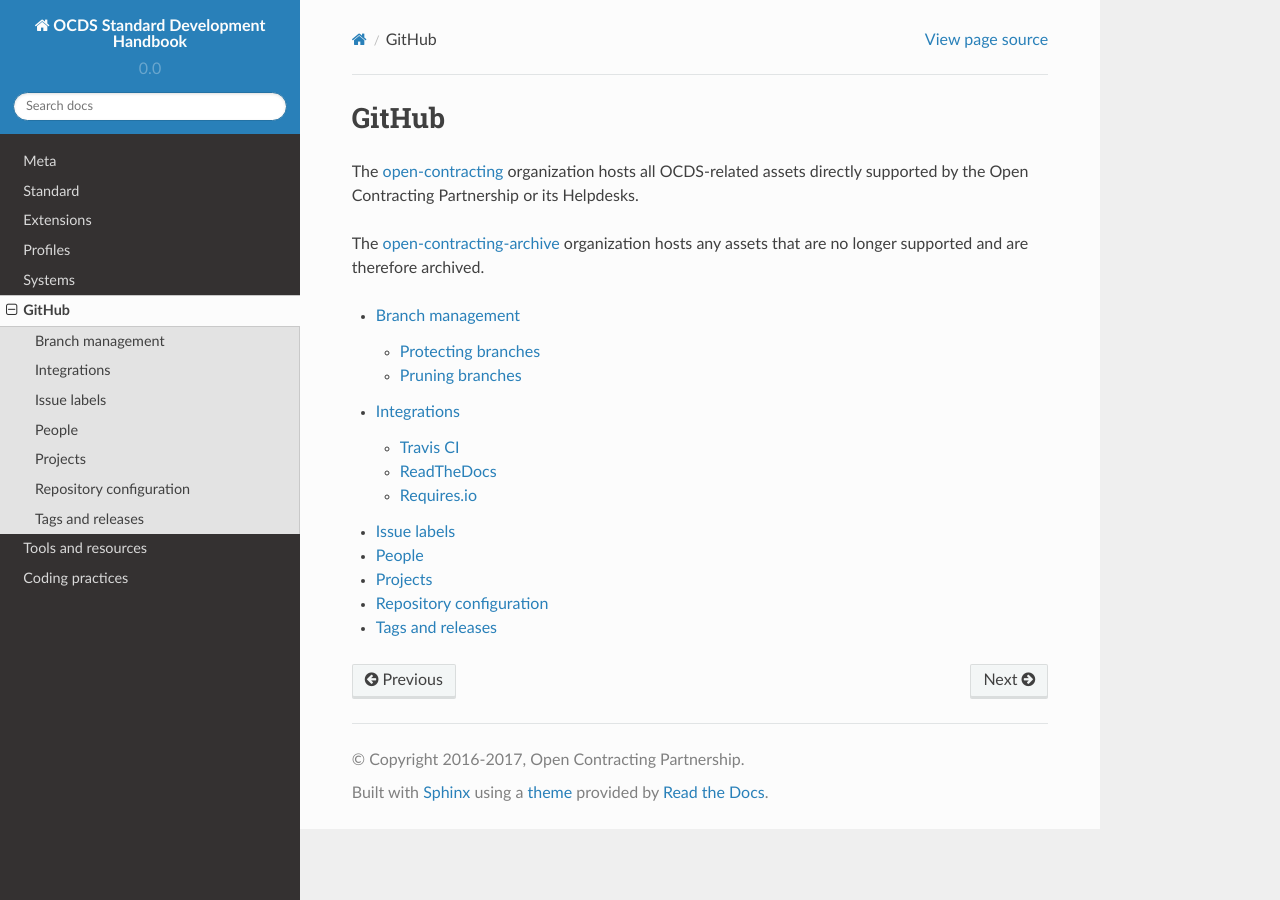
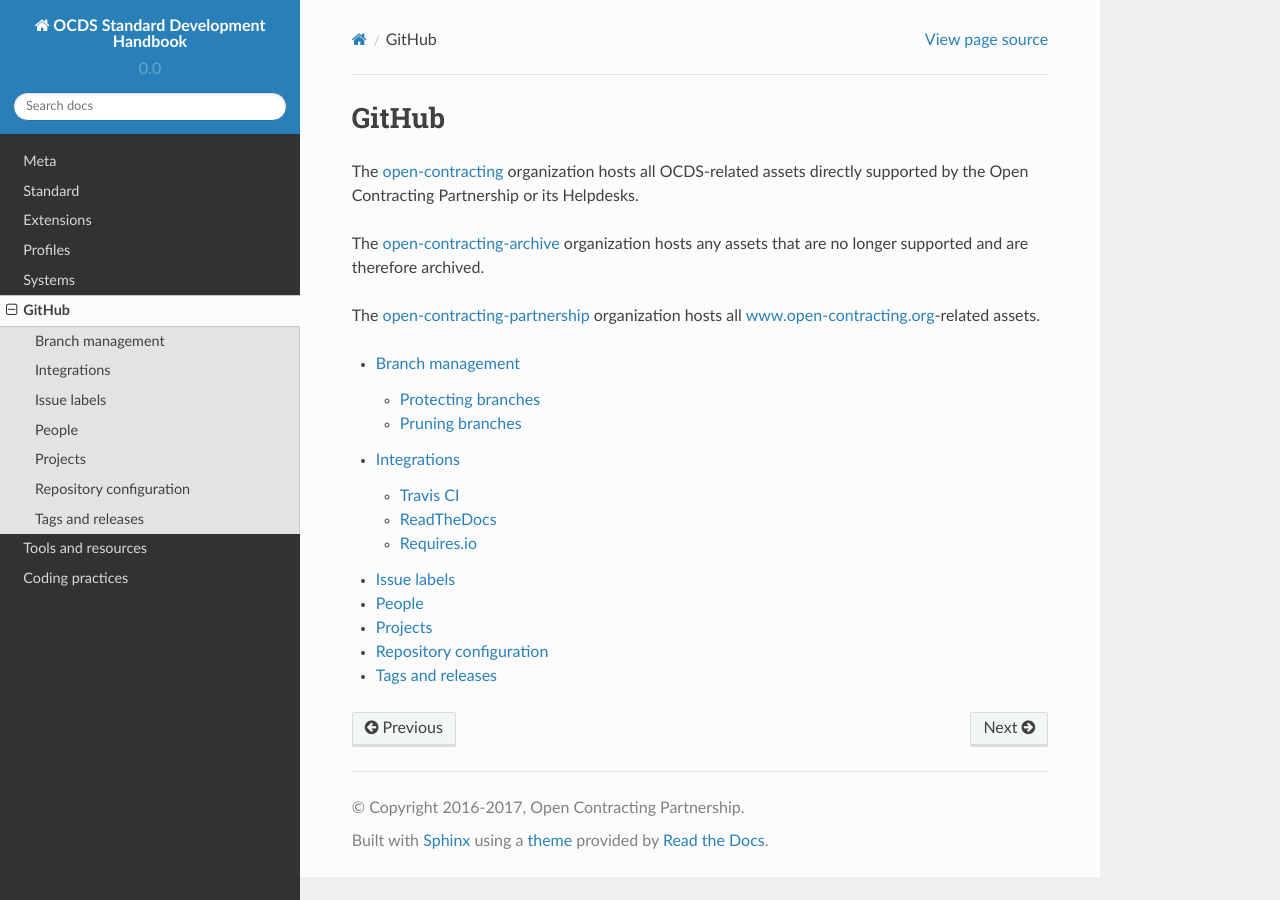
Before and after one commit to open-contracting/standard-development-handbook, a Sphinx documentation site: the page built from docs/github/index.md, in a window 1280 px wide. Built offline with Sphinx 7.4.7 and the Read the Docs theme 2.0.0, drawn with Linux system fonts in a browser that asks for light colours.

Commit message:
Add link to open-contracting-partnership organization

````diff
--- a/docs/github/index.md
+++ b/docs/github/index.md
@@ -3,6 +3,8 @@
 The [open-contracting](https://github.com/open-contracting/) organization hosts all OCDS-related assets directly supported by the Open Contracting Partnership or its Helpdesks.
 
 The [open-contracting-archive](https://github.com/open-contracting-archive/) organization hosts any assets that are no longer supported and are therefore archived.
+
+The [open-contracting-partnership](https://github.com/open-contracting-partnership/) organization hosts all [www.open-contracting.org](https://www.open-contracting.org/)-related assets.
 
 ```eval_rst
 .. toctree::
````
